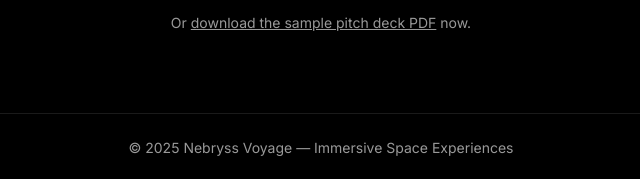
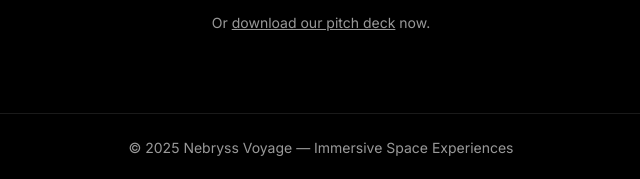
Before and after one commit to wendijgedzun/nebryss-voyage, a plain HTML site: page index.html in a window 1280 px wide. Shown: the part 1523-1702 px from the top of the page, 319-959 px from the left. Drawn offline with nearby package versions, Linux system fonts and the light colour scheme.

Commit message:
Update index.html

```diff
--- a/index.html
+++ b/index.html
@@ -81,7 +81,7 @@
       <button type="submit" class="bg-white text-black px-6 py-3 rounded-xl font-semibold">Request Info & Deck</button>
     </form>
     <div class="mt-4 text-white/60 text-sm">
-      Or <a href="/Nebryss-Voyage-Pitch-Deck.pdf" class="underline hover:text-white">download the sample pitch deck PDF</a> now.
+      Or <a href="https://github.com/wendijgedzun/nebryss-voyage/blob/main/Nebryss-Voyage-Pitch-Deck.pdf" download class="underline hover:text-white">download our pitch deck</a> now.
     </div>
   </section>
 
```
